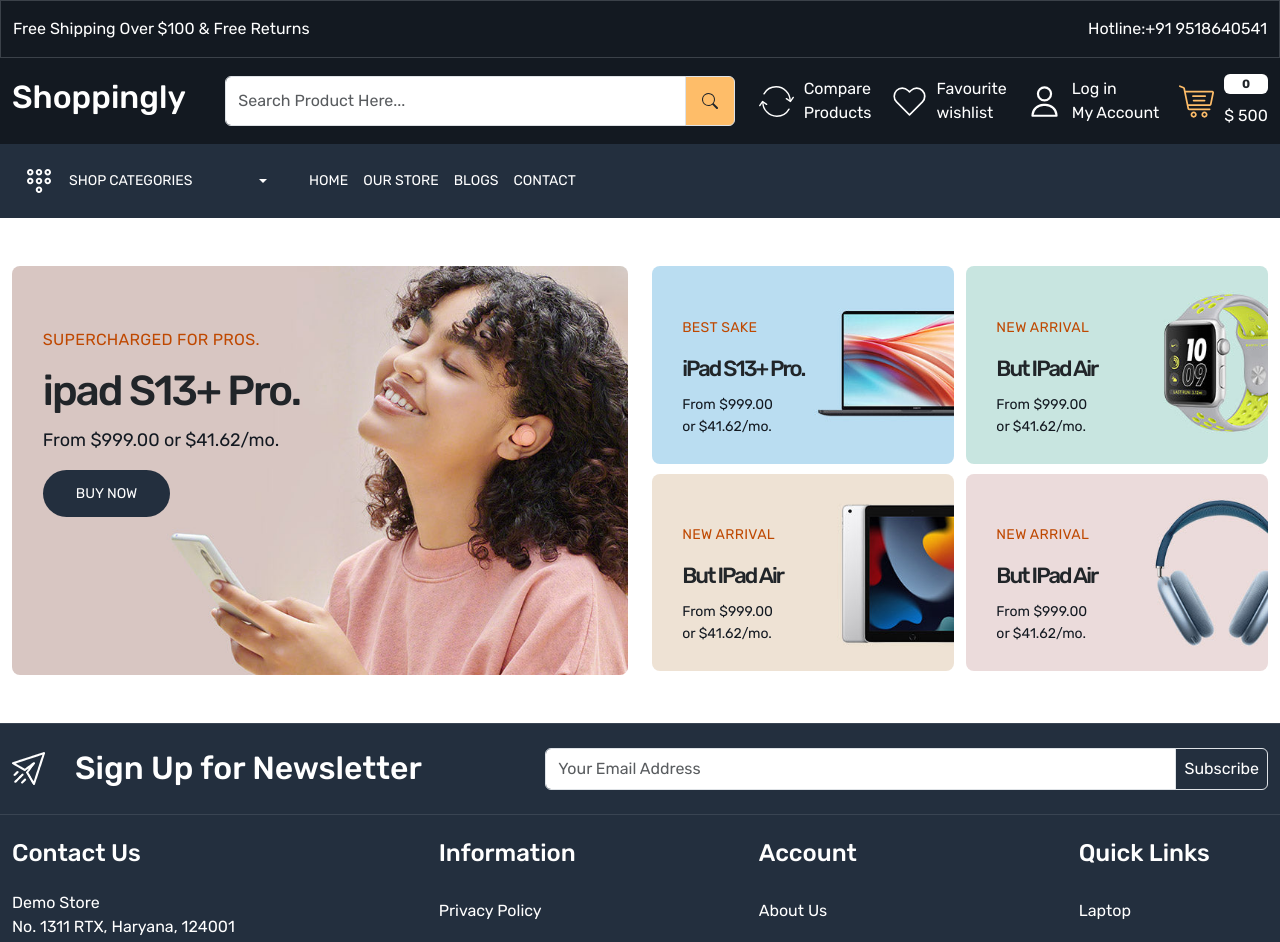
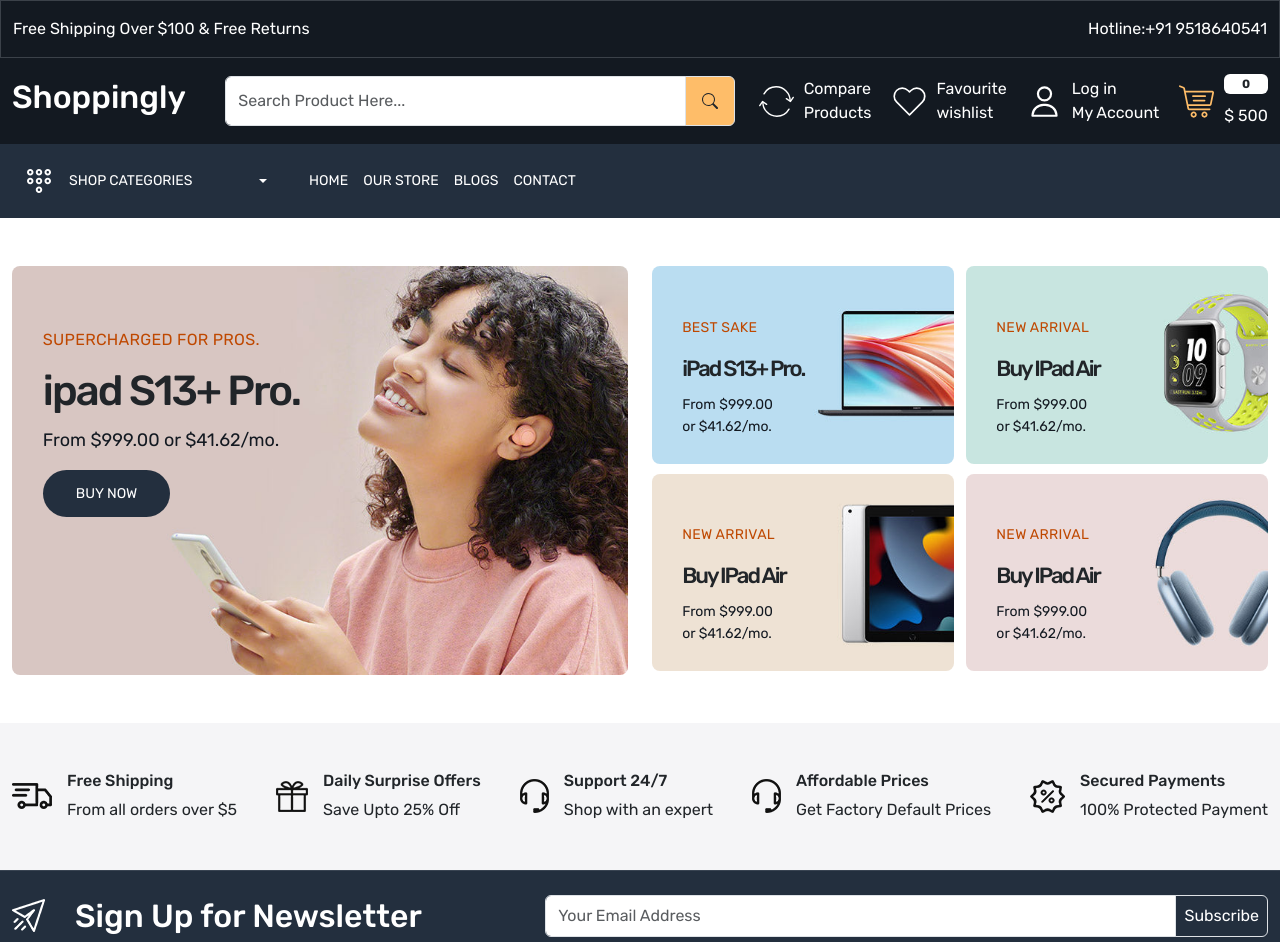
Before and after one commit to Ansh-Kataria/Shoppingly, a React (Create React App) app: page / in a window 1280 px wide. Shown: the top 942 px of the page. Built offline with nearby package versions, Linux system fonts and the light colour scheme.

Commit message:
home wrapper 2 created

```diff
--- a/src/App.css
+++ b/src/App.css
@@ -10,6 +10,7 @@
   --color-febd69: #febd69;
   --color-232f3e: #232f3e;
   --color-bf4800: #bf4800;
+  --color-f5f5f7: #f5f5f7;
 }
 
 body {
@@ -187,4 +188,12 @@
   width: 49%;
 }
 
+/* Home wrapper 2 starts here */
+
+.home-wrapper-2 {
+  background-color: var(--color-f5f5f7);
+}
+
+/* Home wrapper 2 ends here */
+
 /* Home page ends here */
--- a/src/pages/Home.js
+++ b/src/pages/Home.js
@@ -46,7 +46,7 @@
                   />
                   <div className="small-banner-content position-absolute">
                     <h4>NEW ARRIVAL</h4>
-                    <h5>But IPad Air</h5>
+                    <h5>Buy IPad Air</h5>
                     <p>
                       From $999.00 <br /> or $41.62/mo.
                     </p>
@@ -60,7 +60,7 @@
                   />
                   <div className="small-banner-content position-absolute">
                     <h4>NEW ARRIVAL</h4>
-                    <h5>But IPad Air</h5>
+                    <h5>Buy IPad Air</h5>
                     <p>
                       From $999.00 <br /> or $41.62/mo.
                     </p>
@@ -74,7 +74,7 @@
                   />
                   <div className="small-banner-content position-absolute">
                     <h4>NEW ARRIVAL</h4>
-                    <h5>But IPad Air</h5>
+                    <h5>Buy IPad Air</h5>
                     <p>
                       From $999.00 <br /> or $41.62/mo.
                     </p>
@@ -85,6 +85,53 @@
           </div>
         </div>
       </section>
+
+      <section className="home-wrapper-2 py-5">
+        <div className="container-xxl">
+          <div className="row">
+            <div className="col-12">
+              <div className="services d-flex align-align-items-center justify-content-between">
+                <div className="d-flex align-items-center gap-15">
+                  <img src="images/service.png" alt="services" />
+                  <div>
+                    <h6>Free Shipping</h6>
+                    <p className="mb-0">From all orders over $5</p>
+                  </div>
+                </div>
+                <div className="d-flex align-items-center gap-15">
+                  <img src="images/service-02.png" alt="services" />
+                  <div>
+                    <h6>Daily Surprise Offers</h6>
+                    <p className="mb-0">Save Upto 25% Off</p>
+                  </div>
+                </div>
+                <div className="d-flex align-items-center gap-15">
+                  <img src="images/service-03.png" alt="services" />
+                  <div>
+                    <h6>Support 24/7</h6>
+                    <p className="mb-0">Shop with an expert</p>
+                  </div>
+                </div>
+                <div className="d-flex align-items-center gap-15">
+                  <img src="images/service-03.png" alt="services" />
+                  <div>
+                    <h6>Affordable Prices</h6>
+                    <p className="mb-0">Get Factory Default Prices</p>
+                  </div>
+                </div>
+                <div className="d-flex align-items-center gap-15">
+                  <img src="images/service-04.png" alt="services" />
+                  <div>
+                    <h6>Secured Payments</h6>
+                    <p className="mb-0">100% Protected Payment</p>
+                  </div>
+                </div>
+              </div>
+            </div>
+          </div>
+        </div>
+      </section>
+
     </>
   );
 };
```
